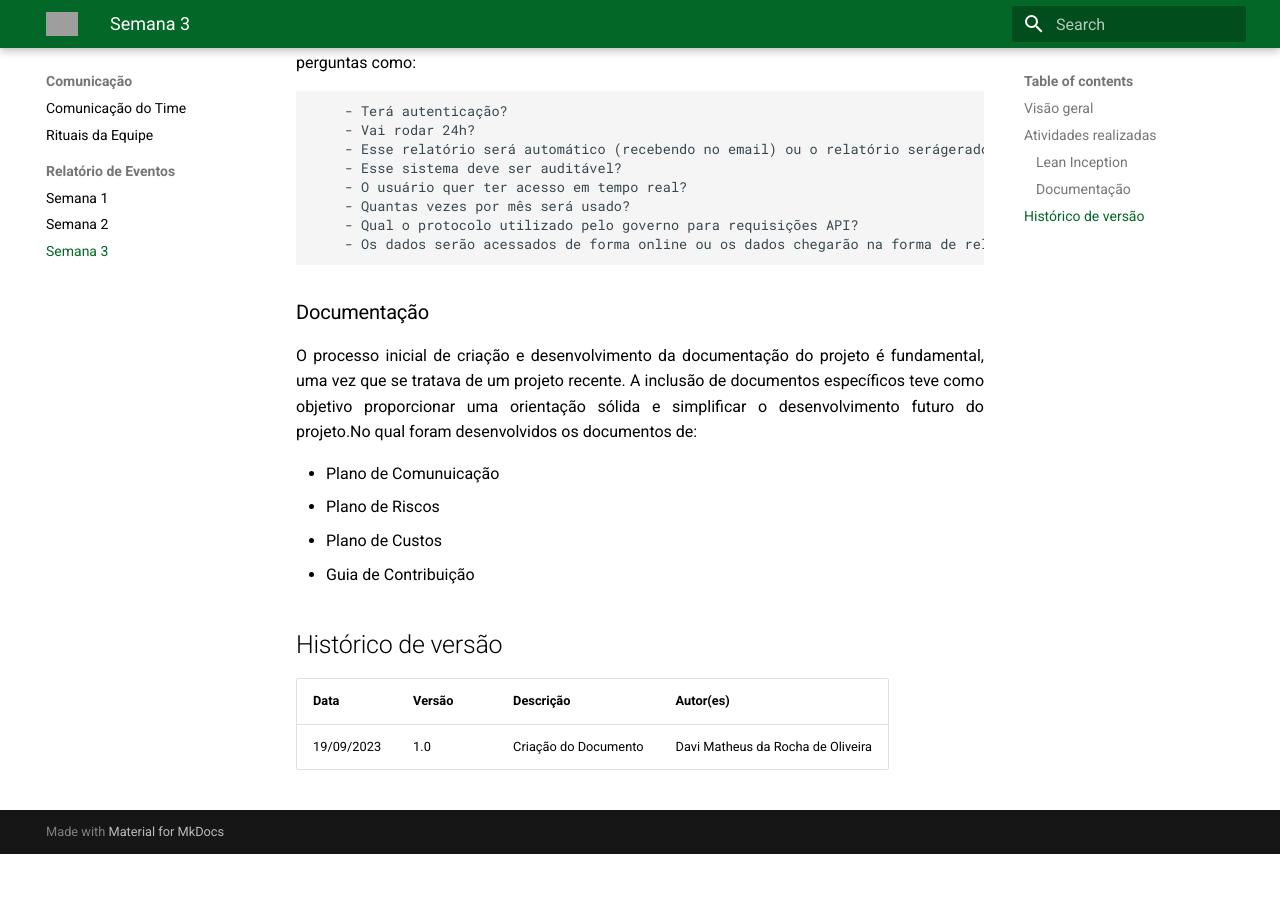
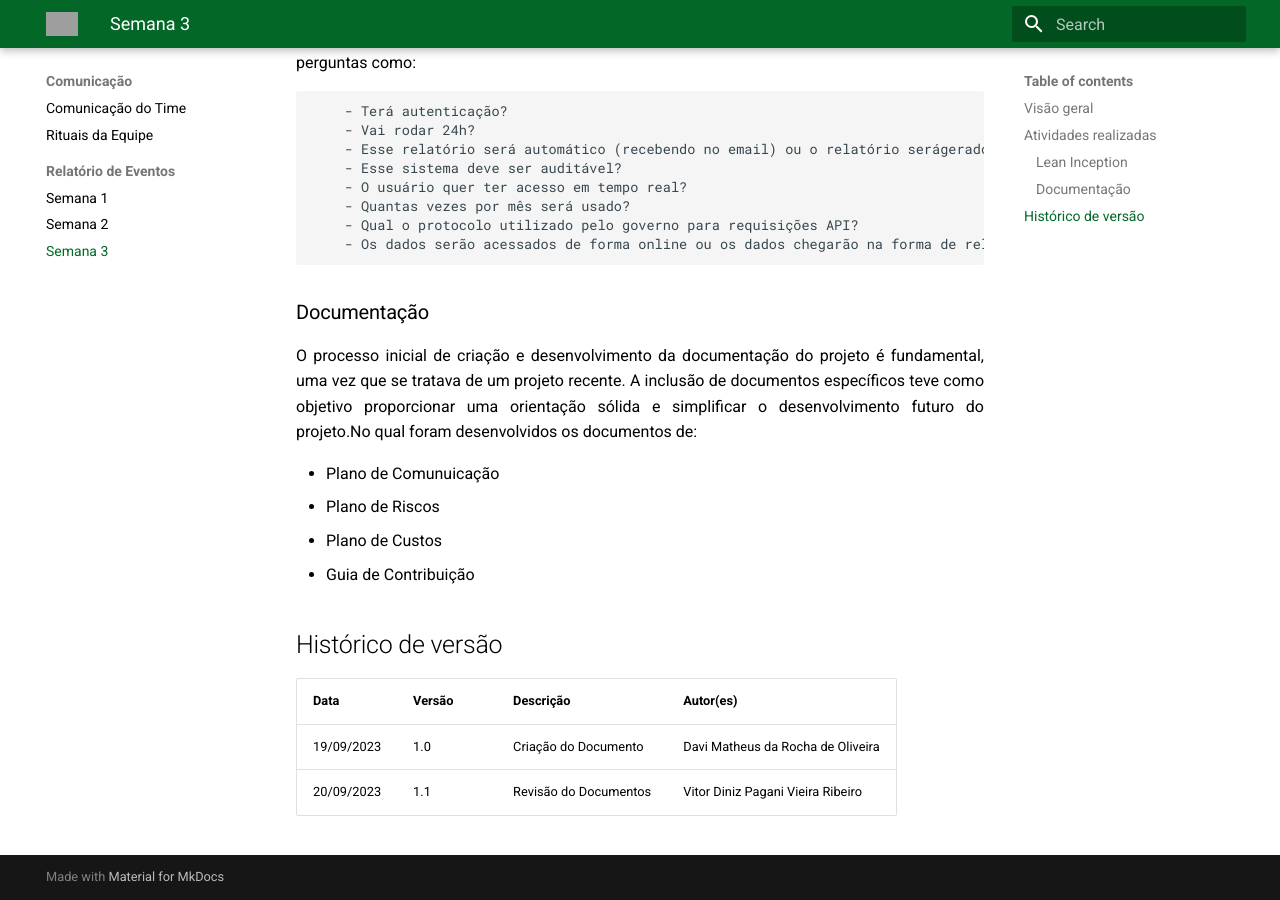
Before and after one commit to fga-eps-mds/2023.2-PrintGo-Doc, an MkDocs documentation site: the page built from docs/Relatórios/semana3.md, in a window 1280 px wide and 900 px high, scrolled down 799 px. Built offline with MkDocs 1.6.1 and Material for MkDocs 9.7.7, drawn with Linux system fonts in a browser that asks for light colours; before the commit the page ends 1653 px from its top, so only the background shows below that; grey boxes are pictures that could not be loaded.

Commit message:
adicionando revisão de documento

```diff
--- a/docs/Relatórios/semana3.md
+++ b/docs/Relatórios/semana3.md
@@ -45,3 +45,4 @@ O processo inicial de criação e desenvolvimento da documentação do projeto
 | Data | Versão | Descrição | Autor(es) |
 | ---- | ---- | ---- | ---- |
 | 19/09/2023 | 1.0 | Criação do Documento | Davi Matheus da Rocha de Oliveira |
+| 20/09/2023 | 1.1 | Revisão do Documentos | Vitor Diniz Pagani Vieira Ribeiro |
```
